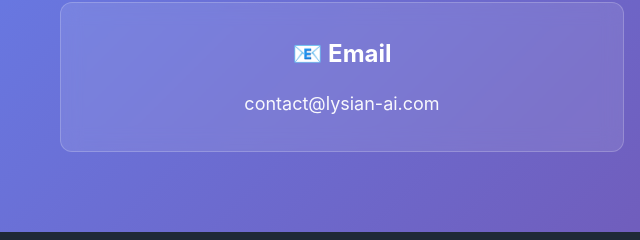
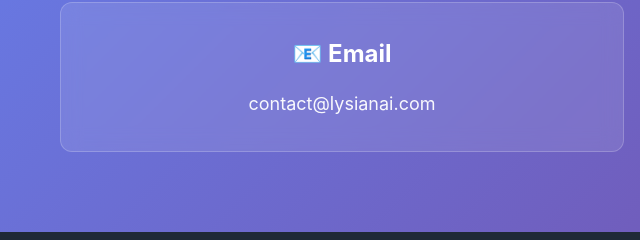
Before and after one commit to Huaibo/lysianai, a plain HTML site: page index.html in a window 1280 px wide. Shown: the part 4195-4435 px from the top of the page, 0-640 px from the left. Drawn offline with Linux system fonts and the light colour scheme.

Commit message:
email fix

```diff
--- a/index.html
+++ b/index.html
@@ -225,7 +225,7 @@
             <div class="contact-info">
                 <div class="contact-card">
                     <h3>📧 Email</h3>
-                    <p>contact@lysian-ai.com</p>
+                    <p>contact@lysianai.com</p>
                 </div>
                 <div class="contact-card">
                     <h3>📍 Location</h3>
```
